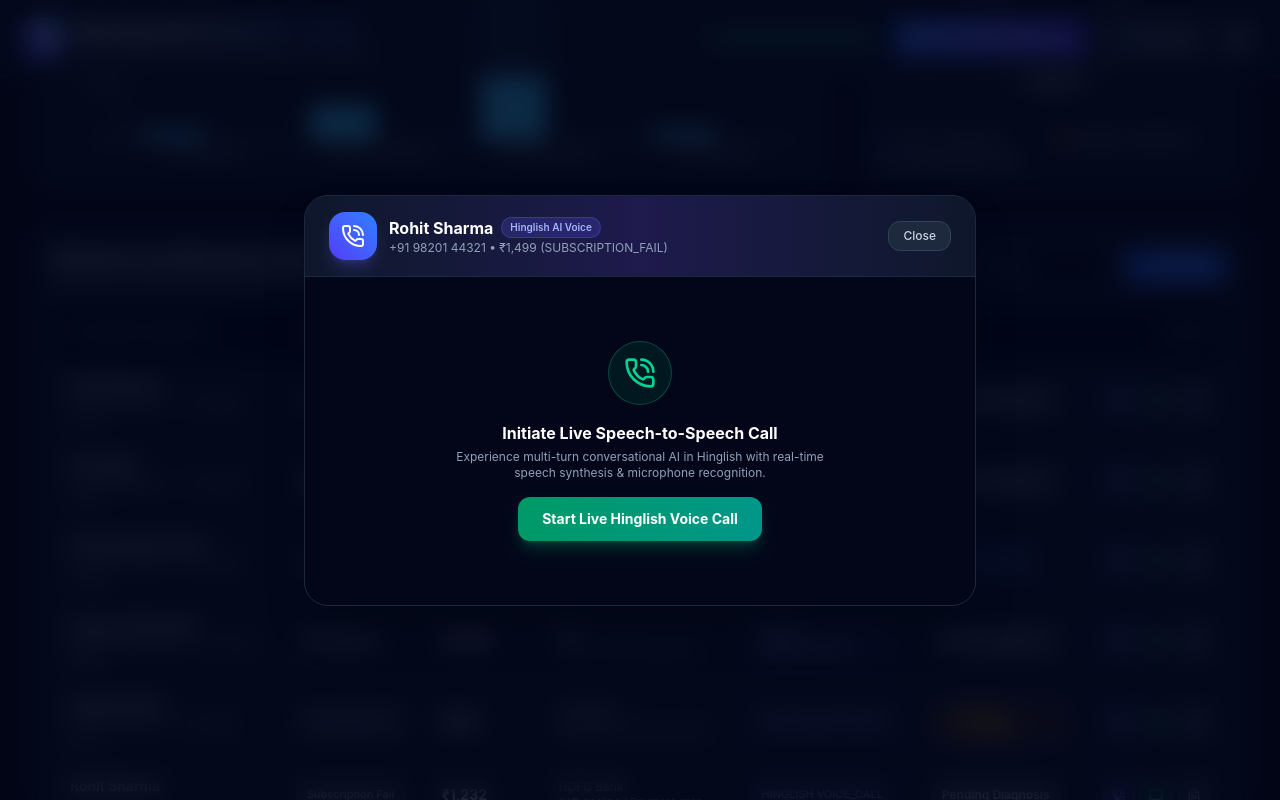
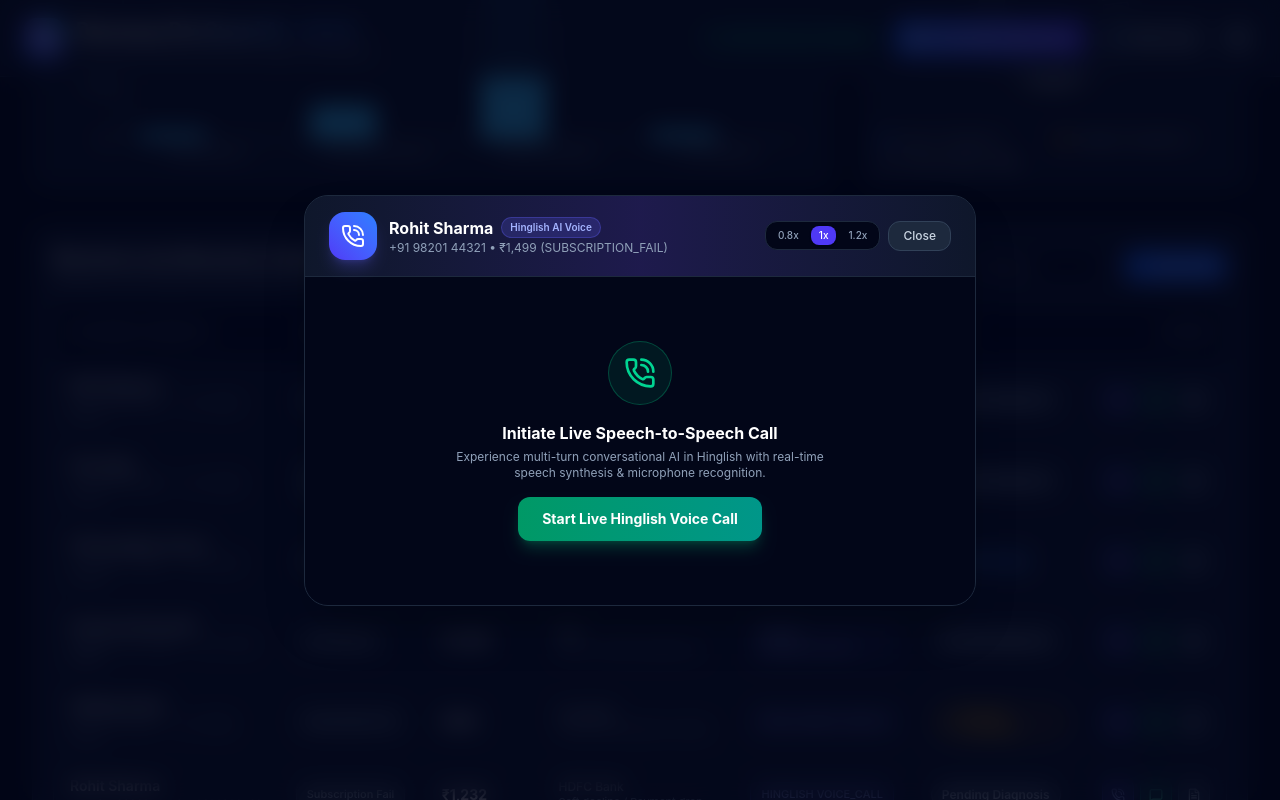
Before and after one commit to Arpitm544/Ai_-Revenue_recover, a React (Vite) app: page / in a window 1280 px wide. Both pictures are taken after a click on the button 1118 px from the left and 973 px from the top of the page. Shown: the part 573-1373 px from the top of the page. Built offline with nearby package versions, Linux system fonts and the light colour scheme.

Commit message:
feat: set default voice AI speech rate to 1.0x with interactive speed toggle

```diff
--- a/src/components/VoiceAgentModal.tsx
+++ b/src/components/VoiceAgentModal.tsx
@@ -28,6 +28,7 @@ export const VoiceAgentModal: React.FC<VoiceAgentModalProps> = ({
   const [callState, setCallState] = useState<'IDLE' | 'CALLING' | 'CONNECTED' | 'ENDED'>('IDLE');
   const [isSpeaking, setIsSpeaking] = useState(false);
   const [isListening, setIsListening] = useState(false);
+  const [speechRate, setSpeechRate] = useState<number>(1.0);
   const [messages, setMessages] = useState<Message[]>([]);
   const [inputSpeech, setInputSpeech] = useState('');
   const [currentCase, setCurrentCase] = useState<RecoveryCase | null>(rcase);
@@ -102,7 +103,7 @@ export const VoiceAgentModal: React.FC<VoiceAgentModalProps> = ({
     if ('speechSynthesis' in window) {
       window.speechSynthesis.cancel();
       const utterance = new SpeechSynthesisUtterance(text);
-      utterance.rate = 0.95;
+      utterance.rate = speechRate;
       utterance.pitch = 1.0;
 
       // Select natural Indian or Hindi voice if available
@@ -225,6 +226,24 @@ export const VoiceAgentModal: React.FC<VoiceAgentModalProps> = ({
           </div>
 
           <div className="flex items-center space-x-2">
+            {/* Speed Toggle */}
+            <div className="flex items-center space-x-1 bg-slate-950 p-1 rounded-xl border border-slate-800 text-[10px]">
+              {[0.8, 1.0, 1.2].map((rate) => (
+                <button
+                  key={rate}
+                  onClick={() => setSpeechRate(rate)}
+                  className={`px-2 py-0.5 rounded-lg font-medium transition-all cursor-pointer ${
+                    speechRate === rate
+                      ? 'bg-indigo-600 text-white shadow-sm'
+                      : 'text-slate-400 hover:text-white'
+                  }`}
+                  title={`Set Voice Speed to ${rate}x`}
+                >
+                  {rate}x
+                </button>
+              ))}
+            </div>
+
             {callState === 'CONNECTED' ? (
               <button
                 onClick={handleEndCall}
```
